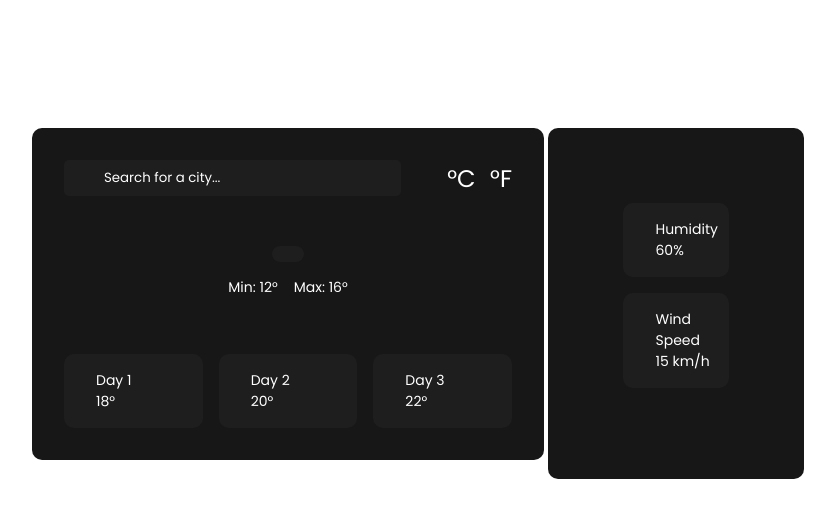
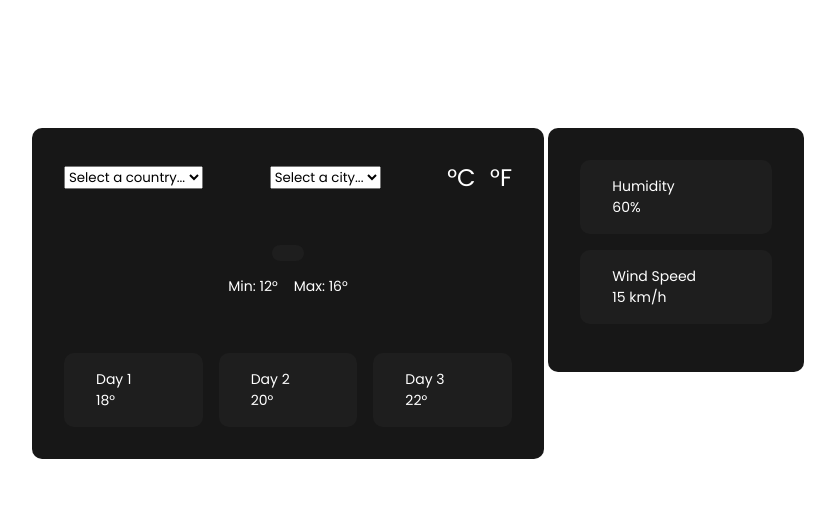
Before and after one commit to filipslunsky/hackaton_09-2024, a website: page public/index.html in a window 1280 px wide. Shown: the whole page, without its empty margins (288-1123 px from the left). Drawn offline with Linux system fonts and the light colour scheme.

Commit message:
Fixing style and changing search

```diff
--- a/public/index.html
+++ b/public/index.html
@@ -10,11 +10,13 @@
 <body>
     <div class="container">
         <div class="weather__header">
-            <form class="weather__search">
-                <input type="text" placeholder="Search for a city..." class="weather__searchform">
-                <i class="fa-solid fa-magnifying-glass"></i>
-            </form>
-            <div class="weather__units">
+            <select class="weather__country" id="weather__country">
+                <option value="">Select a country...</option>
+            </select>
+            <select class="weather__city" id="weather__city">
+                <option value="">Select a city...</option>
+            </select>
+            <div class="weather__units" id="weather__units">
                 <span class="weather_unit_celsius">°C</span>
                 <span class="weather_unit_farenheit">°F</span>
             </div>
--- a/public/style.css
+++ b/public/style.css
@@ -23,7 +23,7 @@
 .container_2 {
     background: #171717;
     color: #fff;
-    padding: 4.7rem;
+    padding: 2rem;
     width: 20%;
     margin: 4rem 0;
     border-radius: 10px;
```
